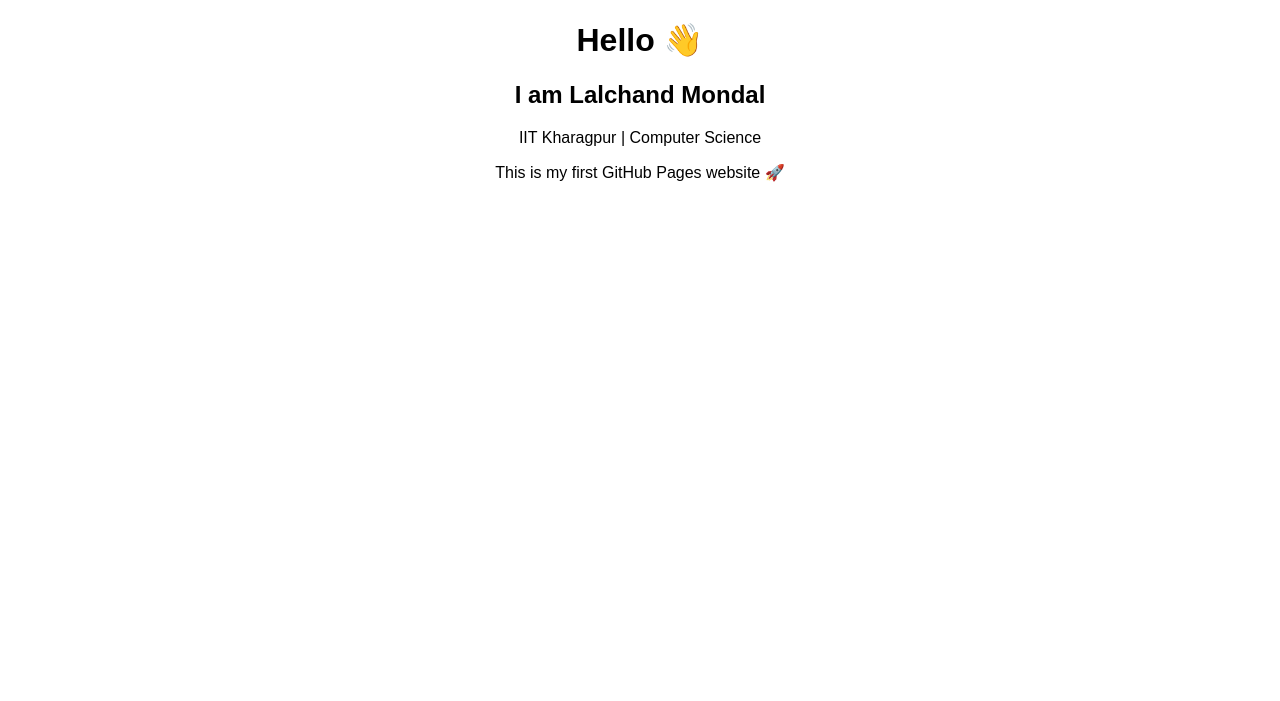
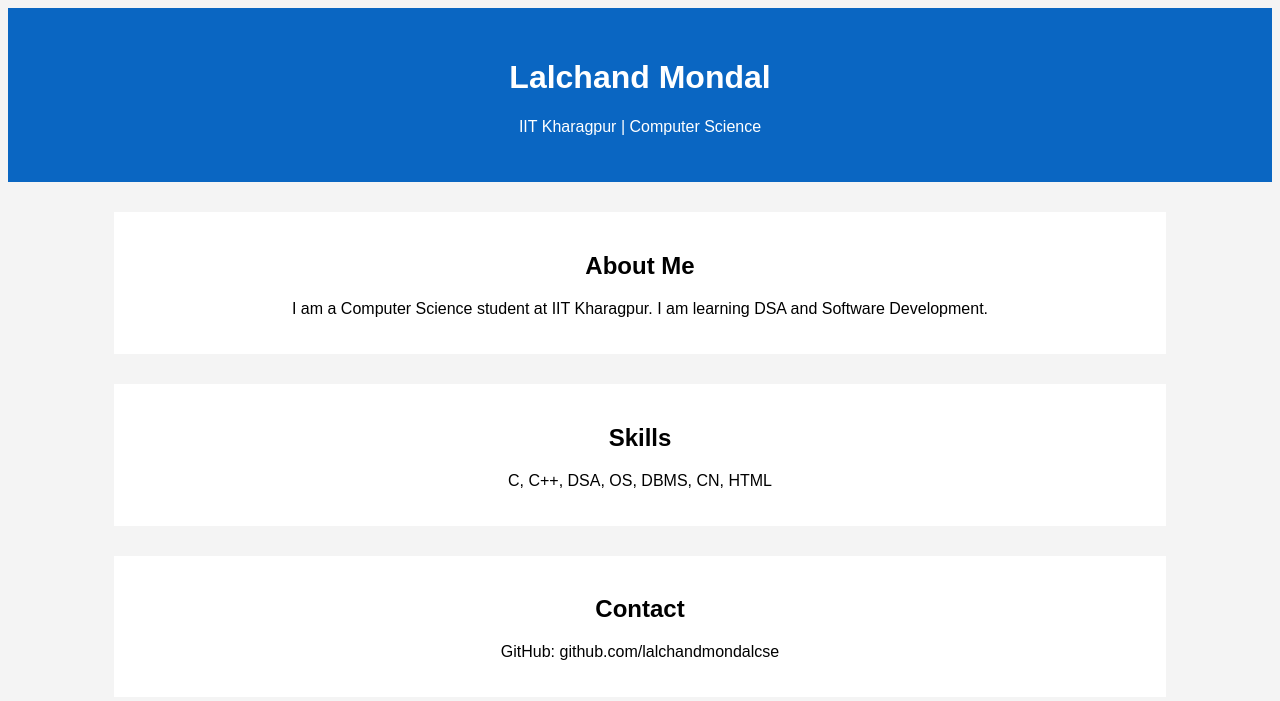
Before and after one commit to lalchandmondalcse/lalchandmondalcse.github.io, a plain HTML site: page index.html in a window 1280 px wide. Drawn offline with Linux system fonts and the light colour scheme.

Commit message:
Update index.html

```diff
--- a/index.html
+++ b/index.html
@@ -2,12 +2,31 @@
 <html>
 <head>
   <title>Lalchand Mondal | Portfolio</title>
-  <meta charset="UTF-8">
 </head>
-<body style="font-family: Arial; text-align: center;">
-  <h1>Hello 👋</h1>
-  <h2>I am Lalchand Mondal</h2>
-  <p>IIT Kharagpur | Computer Science</p>
-  <p>This is my first GitHub Pages website 🚀</p>
+<body style="font-family: Arial; background:#f4f4f4; text-align:center;">
+
+  <div style="background:#0a66c2; color:white; padding:30px;">
+    <h1>Lalchand Mondal</h1>
+    <p>IIT Kharagpur | Computer Science</p>
+  </div>
+
+  <div style="margin:30px auto; width:80%; background:white; padding:20px;">
+    <h2>About Me</h2>
+    <p>
+      I am a Computer Science student at IIT Kharagpur.
+      I am learning DSA and Software Development.
+    </p>
+  </div>
+
+  <div style="margin:30px auto; width:80%; background:white; padding:20px;">
+    <h2>Skills</h2>
+    <p>C, C++, DSA, OS, DBMS, CN, HTML</p>
+  </div>
+
+  <div style="margin:30px auto; width:80%; background:white; padding:20px;">
+    <h2>Contact</h2>
+    <p>GitHub: github.com/lalchandmondalcse</p>
+  </div>
+
 </body>
 </html>
```
